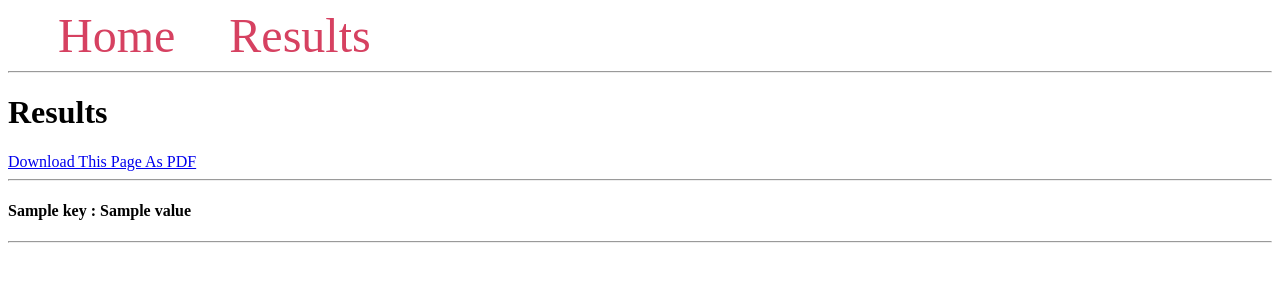
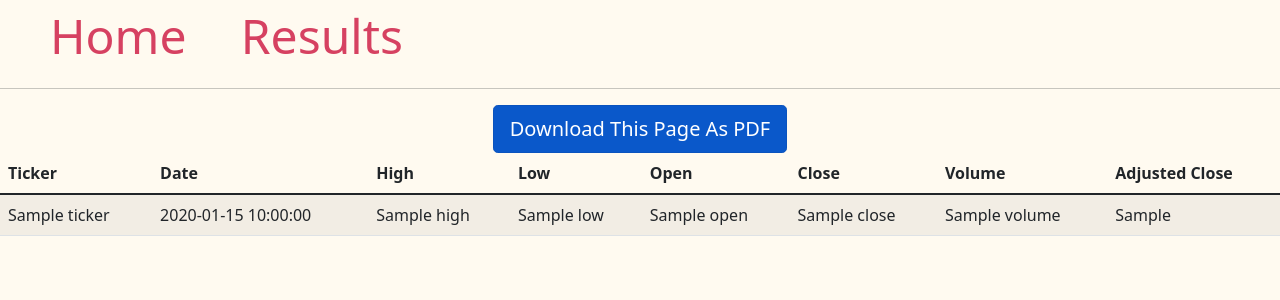
Before and after one commit to Evartan/CS361_Project, a Flask app: template templates/results.html in a window 1280 px wide. Shown: the top 300 px of the page. Run offline with Flask 2, Linux system fonts and the light colour scheme; the template is opened without the code that fills it: most values are stand-ins (such as "Sample title", 1, 10 or a date in 2020); some libraries are stand-ins or nearby versions.

Commit message:
finishing touches

```diff
--- a/app.py
+++ b/app.py
@@ -1,21 +1,21 @@
 from flask import Flask, render_template, redirect, send_file, url_for
 from forms import CourseForm
 import json
-import os
 import pdfkit
 import time
+from flask_bootstrap import Bootstrap
 
 app = Flask(__name__)
 app.config['SECRET_KEY'] = 'your secret key'
 
+Bootstrap(app)
+
 results_list = []
-
 
 @app.route('/', methods=('GET', 'POST'))
 def index():
     form = CourseForm()
     if form.validate_on_submit():
-        # instad of appending to results we need to create a file with json data
         # saving data to json format
         json_data = {'ticker': form.ticker.data,
                      'date': form.date.data,
@@ -29,10 +29,9 @@ def index():
         with open("run.txt", "w+") as r:
             r.write('run')
 
-        # sleep 3 second
         time.sleep(3)
 
-        # if the file exists, open it checking for "run"
+        # open data.txt file checking for "not found" or data json
         with open("data.txt", "r+") as file:
             data = file.read()
 
@@ -53,8 +52,8 @@ def results():
 
 @app.route('/download')
 def download_file():
-    pdfkit.from_url('http://127.0.0.1:5000/results/', 'results.pdf')
-    return send_file('results.pdf', as_attachment=True)
+    pdfkit.from_url('http://127.0.0.1:5000/results/', 'stock_results.pdf')
+    return send_file('stock_results.pdf', as_attachment=True)
 
 
 @app.route('/not_found/')
--- a/data.txt
+++ b/data.txt
@@ -1 +1 @@
-{"Ticker": "MSFT", "Date": "2021-07-13", "High": "282.85", "Low": "277.39", "Open": "277.52", "Close": "280.98", "Volume": "26120100", "Adj Close": "279.35"}
+{"Ticker": "MSFT", "Date": "2022-03-08", "High": "283.96", "Low": "270.00", "Open": "277.80", "Close": "275.85", "Volume": "48159500.00", "Adj_close": "275.85"}
--- a/random_word_microservice.py
+++ b/random_word_microservice.py
@@ -1,3 +1,5 @@
+# This is the microservice provided to my teammate Jesse Zelaya
+
 from flask import Flask
 from random_word import RandomWords
 r = RandomWords()
--- a/send.txt
+++ b/send.txt
@@ -1 +1 @@
-{"ticker": "MSFT", "date": "2021-07-13"}
+{"ticker": "MSFT", "date": "2022-03-08"}
--- /dev/null
+++ b/static/main.css
@@ -0,0 +1,15 @@
+html, body, div {
+    margin:0;
+    padding:0;
+    background-color: floralwhite
+}
+h1 {
+    margin:0;
+}
+nav a, head {
+    color: #d64161;
+    font-size: 3em;
+    margin-left: 50px;
+    text-decoration: none;
+
+}
--- a/templates/base.html
+++ b/templates/base.html
@@ -3,18 +3,19 @@
 
 <head>
     <meta charset="UTF-8">
+
+    <meta name="viewport" content="width=device-width, initial-scale=1">
+
+    <link rel="stylesheet" href="{{ url_for('static', filename='main.css') }}">
+
+    <link href="https://cdn.jsdelivr.net/npm/bootstrap@5.1.3/dist/css/bootstrap.min.css" rel="stylesheet"
+        integrity="sha384-1BmE4kWBq78iYhFldvKuhfTAU6auU8tT94WrHftjDbrCEXSU1oBoqyl2QvZ6jIW3" crossorigin="anonymous">
+
     <title>{% block title %} {% endblock %} - FlaskApp</title>
-    <style>
-        nav a {
-            color: #d64161;
-            font-size: 3em;
-            margin-left: 50px;
-            text-decoration: none;
-        }
-    </style>
+
 </head>
 
-<body>
+<body style="background-color: floralwhite;">
     <nav>
         <a href="{{ url_for('index') }}">Home</a>
         <a href="{{ url_for('results') }}">Results</a>
@@ -23,6 +24,9 @@
     <div class="content">
         {% block content %} {% endblock %}
     </div>
+    <script src="https://cdn.jsdelivr.net/npm/bootstrap@5.1.3/dist/js/bootstrap.bundle.min.js"
+        integrity="sha384-ka7Sk0Gln4gmtz2MlQnikT1wXgYsOg+OMhuP+IlRH9sENBO0LRn5q+8nbTov4+1p"
+        crossorigin="anonymous"></script>
 </body>
 
 </html>
--- a/templates/results.html
+++ b/templates/results.html
@@ -1,17 +1,38 @@
 {% extends 'base.html' %}
 
 {% block content %}
-<div>
-<h1>{% block title %} Results {% endblock %}</h1>
-<a href="{{ url_for('.download_file') }}">Download This Page As PDF</a>
+<div class="d-flex justify-content-center">
+<a href="{{ url_for('.download_file') }}" class="btn btn-primary btn-lg active" role="button" aria-pressed="true">Download This Page As PDF</a>
 </div>
 <div>
-<hr>
-{% for result in results_list %}
-    {% for key, value in result.items() %}
-        <h4> {{key}} : {{value}} </h4>
-    {% endfor %}
-<hr>
-{% endfor %}
+<table id="data" class="table table-striped">
+    <thead>
+        <tr>
+            <th>Ticker</th>
+            <th>Date</th>
+            <th>High</th>
+            <th>Low</th>
+            <th>Open</th>
+            <th>Close</th>
+            <th>Volume</th>
+            <th>Adjusted Close</th>
+        </tr>
+    </thead>
+    <tbody>
+        {% for result in results_list %}
+
+            <tr>
+                <td>{{ result.Ticker }}</td>
+                <td>{{ result.Date }}</td>
+                <td>{{ result.High }}</td>
+                <td>{{ result.Low }}</td>
+                <td>{{ result.Open }}</td>
+                <td>{{ result.Close }}</td>
+                <td>{{ result.Volume }}</td>
+                <td>{{ result.Adj_close }}</td>
+            </tr>
+        {% endfor %}
+    </tbody>
+</table>
+</div>
 {% endblock %}
-</div>
```
Also changed, not shown: microservice.py (+8 -1 lines), routes/home.py (deleted, +0 -10 lines), templates/index.html (+18 -11 lines), 3 other files.
